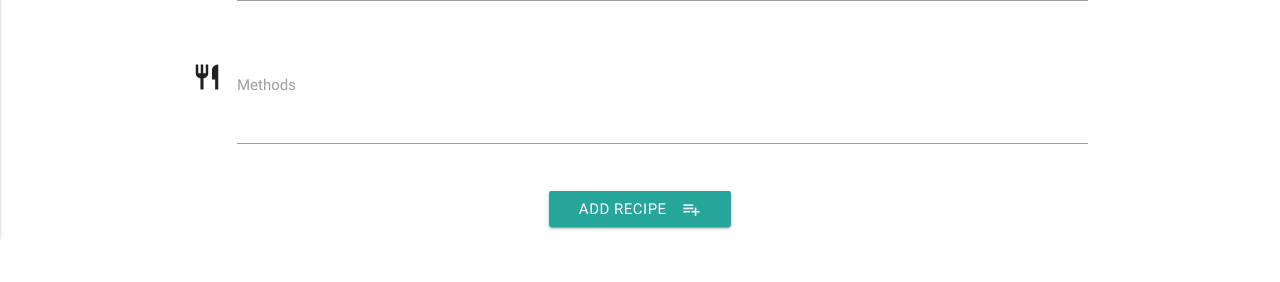
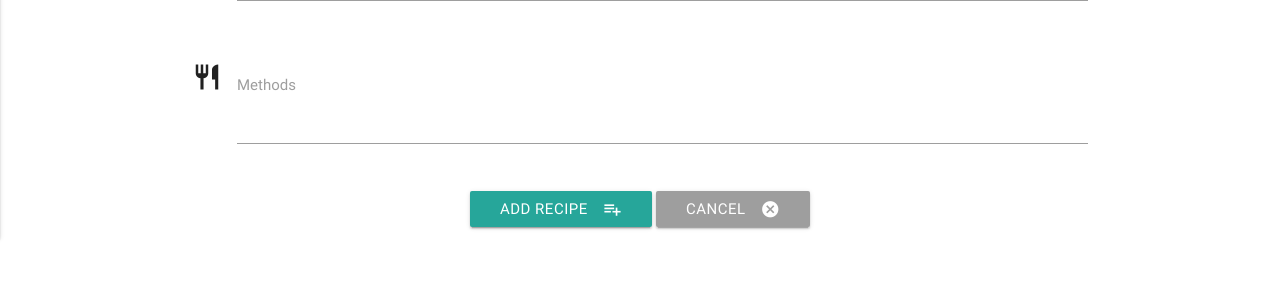
Before and after one commit to comanezz/recipe-website, a Flask app: page /add_recipe in a window 1280 px wide. Shown: the part 622-904 px from the top of the page. Run offline with Flask 2, Linux system fonts and the light colour scheme; data that the repository does not hold is empty; some libraries are stand-ins or nearby versions.

Commit message:
Button cancel added and delete button changed position

```diff
--- a/templates/addrecipe.html
+++ b/templates/addrecipe.html
@@ -83,6 +83,9 @@
         <button id="submit-btn" class="btn waves-effect waves-light" type="submit">Add Recipe
           <i class="material-icons right">playlist_add</i>
         </button>
+        <a href="{{url_for('get_recipes')}}" class="waves-effect waves-light btn grey">
+          <i class="material-icons right">cancel</i>Cancel
+      </a>
       </div>
     </form>
   </div>
--- a/templates/editrecipe.html
+++ b/templates/editrecipe.html
@@ -91,8 +91,8 @@
         <button id="submit-btn" class="btn waves-effect waves-light" type="submit">edit recipe
           <i class="material-icons right">playlist_add</i>
         </button>
-        <a href="{{url_for('delete_recipe', recipe_id = recipe._id)}}" class="btn waves-effect waves-light red darken-1">delete recipe
-            <i class="material-icons left">delete_sweep</i>
+        <a href="{{url_for('recipe_description', recipe_id = recipe._id)}}" class="waves-effect waves-light btn grey">
+            <i class="material-icons right">cancel</i>Cancel
         </a>
       </div>
     </form>
--- a/templates/recipedescription.html
+++ b/templates/recipedescription.html
@@ -63,6 +63,9 @@
     <div class="row">
         <div class="col s12 center-align">
             <a href="{{ url_for('edit_recipe', recipe_id = recipe._id)}}" class="waves-effect waves-light btn btn_small">Edit</a>
+            <a href="{{url_for('delete_recipe', recipe_id = recipe._id)}}" class="btn waves-effect waves-light red darken-1">delete recipe
+                <i class="material-icons left">delete_sweep</i>
+            </a>
         </div>
     </div>
 
```
